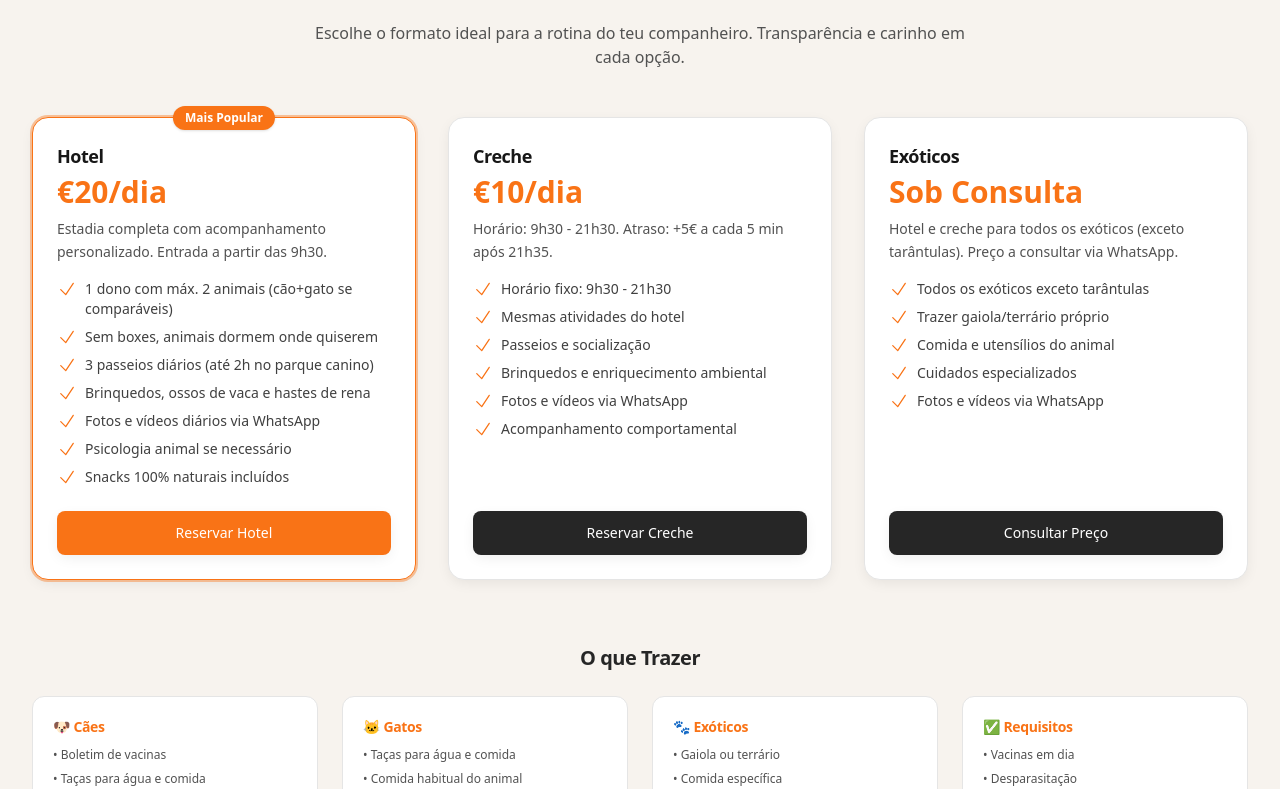
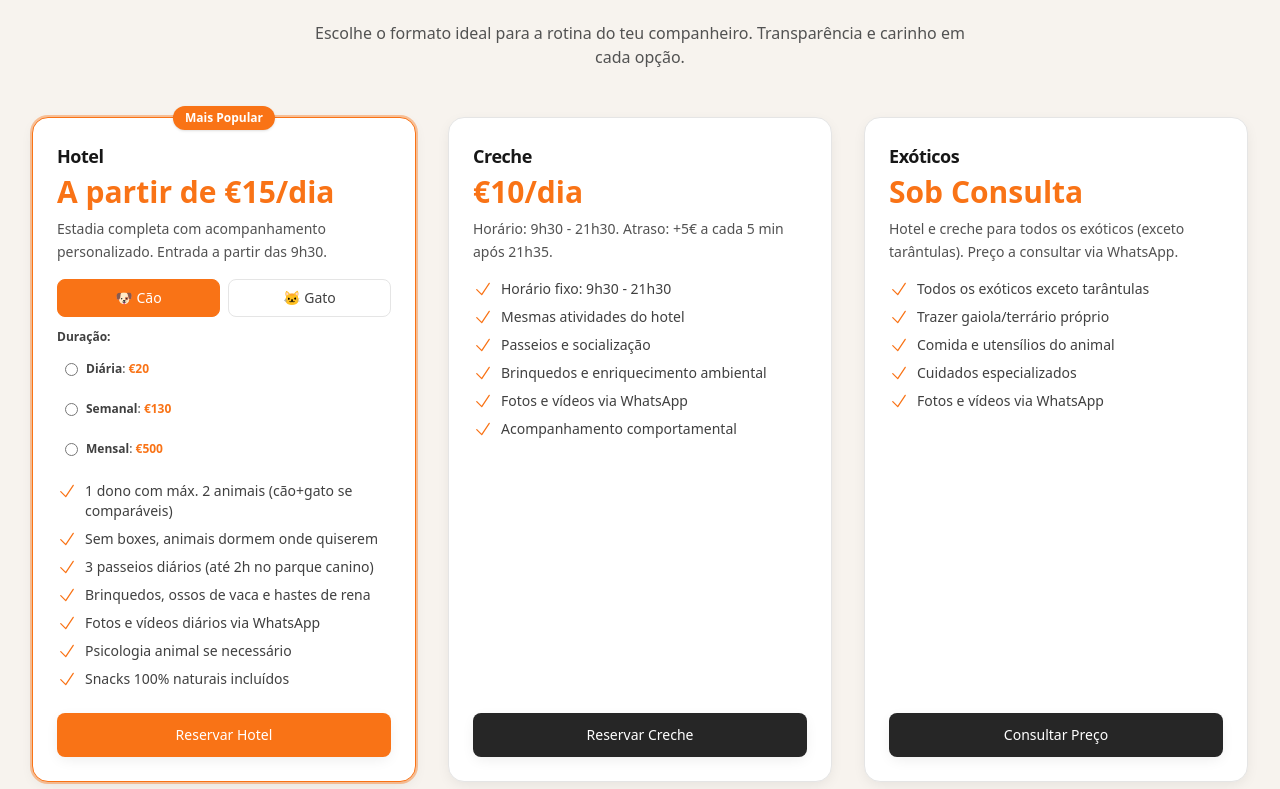
Before and after one commit to Drete457/4-patas, a React (Vite) app: page / in a window 1280 px wide. Shown: the part 1491-2280 px from the top of the page. Built offline with nearby package versions, Linux system fonts and the light colour scheme.

Commit message:
feat: enhance PriceTables component with animal selection and duration options for hotel plans

```diff
--- a/src/components/PriceTables.tsx
+++ b/src/components/PriceTables.tsx
@@ -1,12 +1,19 @@
 import { plans, extras } from '../data/pricing';
 import { CheckIcon, XMarkIcon } from '@heroicons/react/24/outline';
+import { useState } from 'react';
 
 export default function PriceTables() {
+  const [selectedAnimal, setSelectedAnimal] = useState<'Cão' | 'Gato'>('Cão');
+  const [selectedDuration, setSelectedDuration] = useState<string>('');
+
   const getWhatsAppLink = (planId: string, planName: string) => {
-    const message = planId === 'exoticos'
-      ? `Olá! Gostaria de saber os planos para os exóticos`
-      : `Olá! Gostaria de reservar o plano: ${planName}`;
-    return `https://wa.me/351919245067?text=${encodeURIComponent(message)}`;
+    if (planId === 'exoticos') {
+      return `https://wa.me/351919245067?text=${encodeURIComponent('Olá! Gostaria de saber os planos para os exóticos')}`;
+    }
+    if (planId === 'hotel' && selectedDuration) {
+      return `https://wa.me/351919245067?text=${encodeURIComponent(`Olá! Gostaria de reservar o plano: Hotel - ${selectedAnimal} - ${selectedDuration}`)}`;
+    }
+    return `https://wa.me/351919245067?text=${encodeURIComponent(`Olá! Gostaria de reservar o plano: ${planName}`)}`;
   };
 
   return (
@@ -17,7 +24,10 @@ export default function PriceTables() {
           <p className="text-neutral-600 dark:text-neutral-300">Escolhe o formato ideal para a rotina do teu companheiro. Transparência e carinho em cada opção.</p>
         </div>
         <div className="grid md:grid-cols-3 gap-8 mb-16">
-          {plans.map(plan => (
+          {plans.map(plan => {
+            const animalOptions = plan.pricingOptions?.filter(opt => opt.animal === selectedAnimal) || [];
+
+            return (
               <div
                 key={plan.id}
                 className={
@@ -34,6 +44,59 @@ export default function PriceTables() {
                   <h3 className="text-lg font-semibold mb-1 text-neutral-900 dark:text-white">{plan.name}</h3>
                   <p className="text-3xl font-bold mb-2 text-brand-primary">{plan.price}</p>
                   <p className="text-sm text-neutral-600 dark:text-neutral-200 mb-4 leading-relaxed">{plan.description}</p>
+
+                  {/* Seleção de Animal para Hotel */}
+                  {plan.pricingOptions && (
+                    <div className="mb-4">
+                      <div className="flex gap-2 mb-3">
+                        <button
+                          onClick={() => { setSelectedAnimal('Cão'); setSelectedDuration(''); }}
+                          className={
+                            'flex-1 py-2 px-3 rounded-lg text-sm font-medium transition border ' +
+                            (selectedAnimal === 'Cão'
+                              ? 'bg-brand-primary text-white border-brand-primary'
+                              : 'bg-white dark:bg-neutral-800 text-neutral-700 dark:text-neutral-300 border-neutral-200 dark:border-neutral-700 hover:border-brand-primary')
+                          }
+                        >
+                          🐶 Cão
+                        </button>
+                        <button
+                          onClick={() => { setSelectedAnimal('Gato'); setSelectedDuration(''); }}
+                          className={
+                            'flex-1 py-2 px-3 rounded-lg text-sm font-medium transition border ' +
+                            (selectedAnimal === 'Gato'
+                              ? 'bg-brand-primary text-white border-brand-primary'
+                              : 'bg-white dark:bg-neutral-800 text-neutral-700 dark:text-neutral-300 border-neutral-200 dark:border-neutral-700 hover:border-brand-primary')
+                          }
+                        >
+                          🐱 Gato
+                        </button>
+                      </div>
+
+                      <div className="space-y-2">
+                        <p className="text-xs font-semibold text-neutral-700 dark:text-neutral-300 mb-2">Duração:</p>
+                        {animalOptions.map((option, idx) => (
+                          <label
+                            key={idx}
+                            className="flex items-center gap-2 text-xs cursor-pointer hover:bg-neutral-50 dark:hover:bg-neutral-800 p-2 rounded transition"
+                          >
+                            <input
+                              type="radio"
+                              name="duration-option"
+                              value={`${option.duration} (${option.price})`}
+                              checked={selectedDuration === `${option.duration} (${option.price})`}
+                              onChange={(e) => setSelectedDuration(e.target.value)}
+                              className="text-brand-primary focus:ring-brand-primary"
+                            />
+                            <span className="text-neutral-700 dark:text-neutral-200">
+                              <strong>{option.duration}</strong>: <span className="text-brand-primary font-semibold">{option.price}</span>
+                            </span>
+                          </label>
+                        ))}
+                      </div>
+                    </div>
+                  )}
+
                   <ul className="space-y-2 text-sm mb-6">
                     {plan.features.map(f => (
                       <li key={f.label} className="flex items-start gap-2">
@@ -53,6 +116,12 @@ export default function PriceTables() {
                       href={getWhatsAppLink(plan.id, plan.name)}
                       target="_blank"
                       rel="noopener noreferrer"
+                      onClick={(e) => {
+                        if (plan.id === 'hotel' && !selectedDuration) {
+                          e.preventDefault();
+                          alert('Por favor, selecione uma duração antes de reservar.');
+                        }
+                      }}
                       className={
                         'w-full inline-flex justify-center btn-primary text-sm ' +
                         (plan.highlight ? '' : '!bg-neutral-800 dark:!bg-neutral-200 dark:!text-neutral-900 hover:!bg-neutral-700 dark:hover:!bg-white')
@@ -63,7 +132,8 @@ export default function PriceTables() {
                   </div>
                 </div>
               </div>
-          ))}
+            );
+          })}
         </div>
 
         {/* O que Trazer */}
--- a/src/data/pricing.ts
+++ b/src/data/pricing.ts
@@ -1,12 +1,19 @@
 export interface Feature {
   label: string;
   included?: boolean; // true = incluído, false = não, undefined = neutro
+}
+
+export interface PricingOption {
+  animal: string;
+  duration: string;
+  price: string;
 }
 
 export interface Plan {
   id: string;
   name: string;
   price: string;
+  pricingOptions?: PricingOption[]; // Para hotel com múltiplas opções
   highlight?: boolean;
   description: string;
   features: Feature[];
@@ -17,9 +24,17 @@ export const plans: Plan[] = [
   {
     id: 'hotel',
     name: 'Hotel',
-    price: '€20/dia',
+    price: 'A partir de €15/dia',
     highlight: true,
     description: 'Estadia completa com acompanhamento personalizado. Entrada a partir das 9h30.',
+    pricingOptions: [
+      { animal: 'Cão', duration: 'Diária', price: '€20' },
+      { animal: 'Cão', duration: 'Semanal', price: '€130' },
+      { animal: 'Cão', duration: 'Mensal', price: '€500' },
+      { animal: 'Gato', duration: 'Diária', price: '€15' },
+      { animal: 'Gato', duration: 'Semanal', price: '€95' },
+      { animal: 'Gato', duration: 'Mensal', price: '€360' }
+    ],
     features: [
       { label: '1 dono com máx. 2 animais (cão+gato se comparáveis)', included: true },
       { label: 'Sem boxes, animais dormem onde quiserem', included: true },
```
Lines whose indentation alone changed are shown as unchanged.
